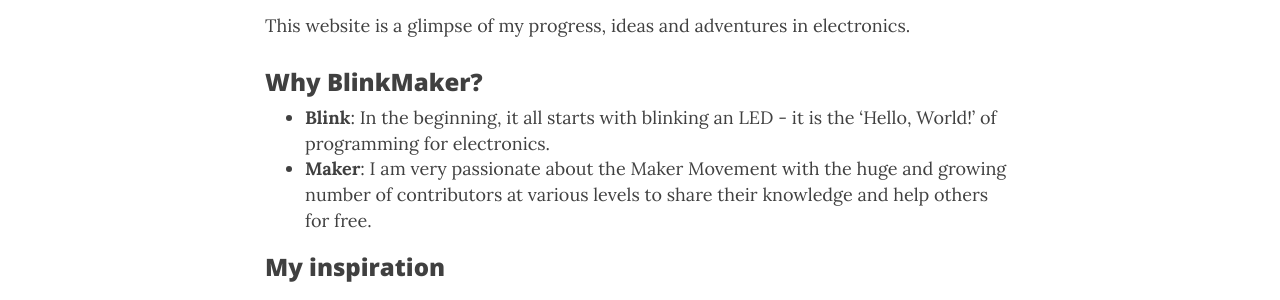
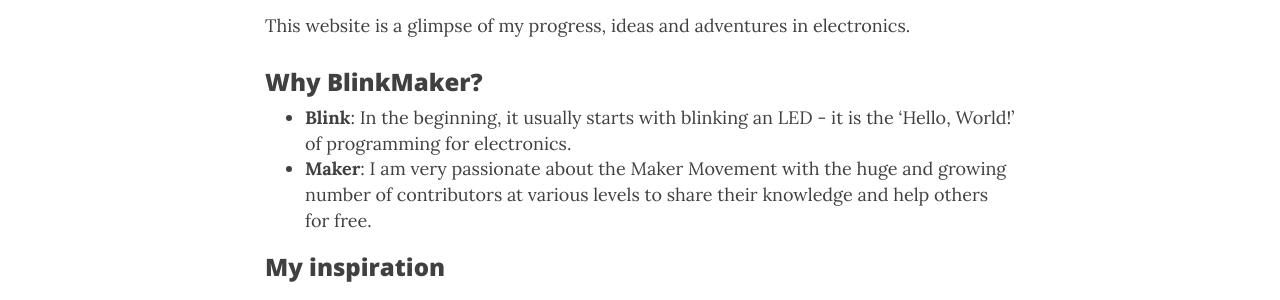
Before and after one commit to blinkmaker/blinkmaker.github.io, a Jekyll site: the page built from aboutme.md, in a window 1280 px wide and 1354 px high. Shown: the part 320-620 px from the top of the window. Built offline with Jekyll 4.4.1, drawn with Linux system fonts in a browser that asks for light colours; nearby versions of some CDN libraries.

Commit message:
Update aboutme.md

```diff
--- a/aboutme.md
+++ b/aboutme.md
@@ -7,7 +7,7 @@ subtitle: Hi. I'm Shakeel, an electronics enthusiast and student.
 This website is a glimpse of my progress, ideas and adventures in electronics.
 
 ### Why BlinkMaker?
-* **Blink**: In the beginning, it all starts with blinking an LED - it is the 'Hello, World!' of programming for electronics.
+* **Blink**: In the beginning, it usually starts with blinking an LED - it is the 'Hello, World!' of programming for electronics.
 * **Maker**: I am very passionate about the Maker Movement with the huge and growing number of contributors at various levels to share their knowledge and help others for free.
 
 ### My inspiration
```
